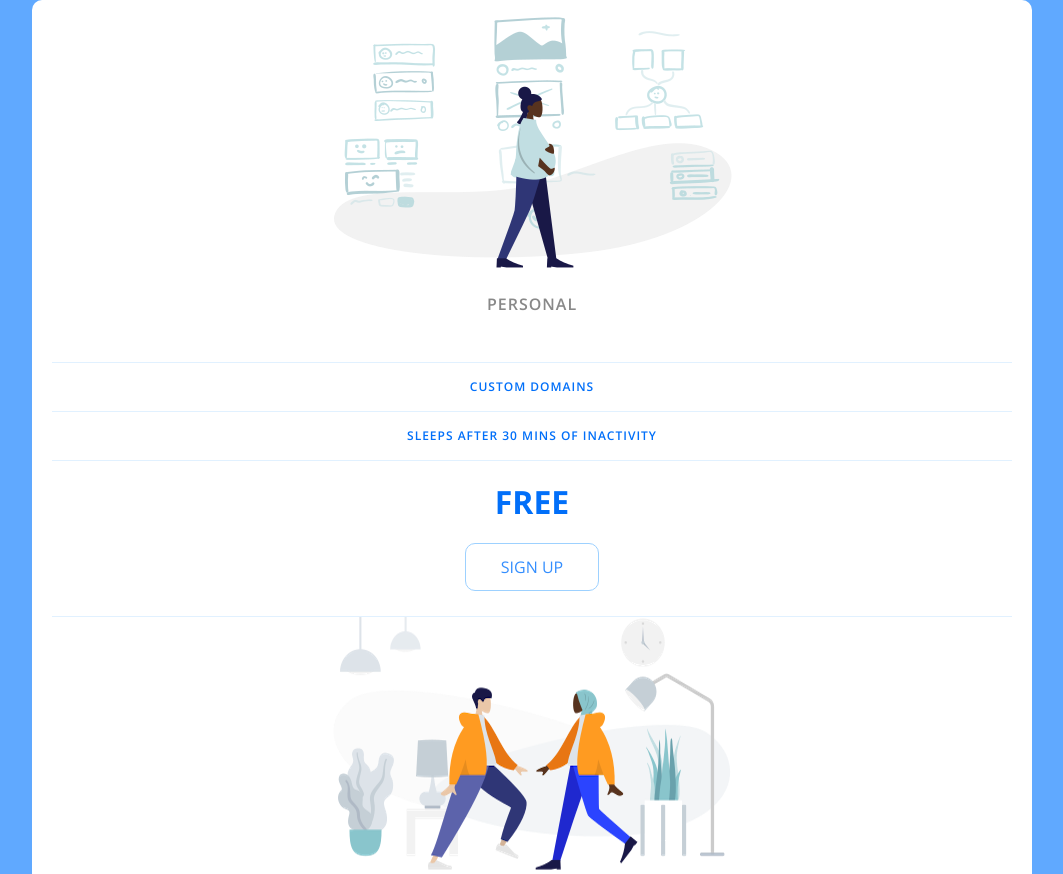
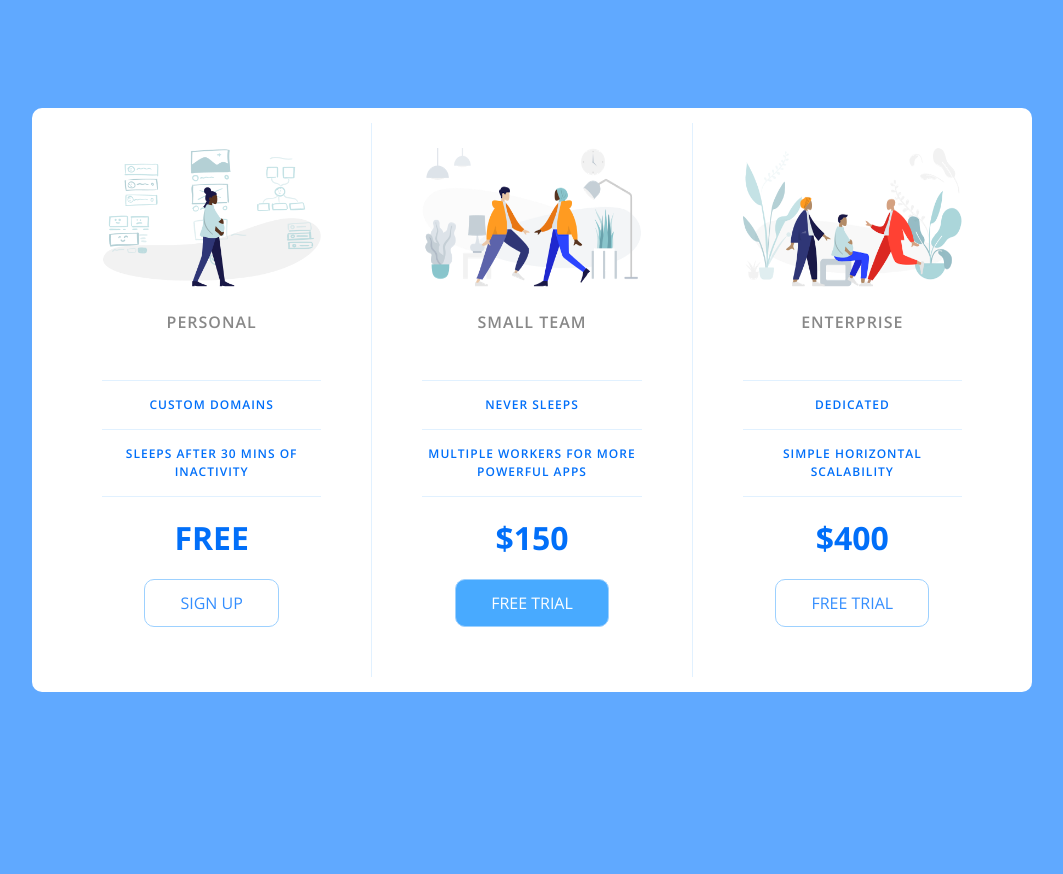
Before and after one commit to haoniu08/Price-tags, a plain HTML site: page PriceTableStarter/index.html in a window 1280 px wide. Shown: the top 874 px of the page, without its empty margins (108-1171 px from the left). After the commit the page ends 800 px from the top, so only its background shows below. Drawn offline with nearby package versions, Linux system fonts and the light colour scheme.

Commit message:
pretty much done, all the styling etc.

```diff
--- a/PriceTableStarter/app.css
+++ b/PriceTableStarter/app.css
@@ -148,6 +148,8 @@ body {
     padding: 15px 20px;
     width: 100%;
     max-width: 960px;
+    display: flex;
+    /* so here we are setting a mobile view as default */
     flex-direction: column;
     text-align: center;
     text-transform: uppercase;
@@ -212,3 +214,31 @@ body {
 .pricing-button:focus {
     background-color: #e1f1ff;
 }
+
+.pricing-button.is-featured {
+    background-color: #48aaff;
+    color: white;
+}
+
+.pricing-button.is-featured:hover,
+.pricing-button.is-featured:focus {
+    background-color: #269aff;
+    color: white;
+}
+
+@media (min-width: 900px) {
+    .panel {
+        flex-direction: row;
+    }
+
+    .pricing-plan {
+        border-bottom: none;
+        border-right: 1px solid #e1f1ff;
+        padding: 25px 50px;
+    }
+
+    .pricing-plan:last-child {
+        border-right: none;
+    }
+
+}
```
